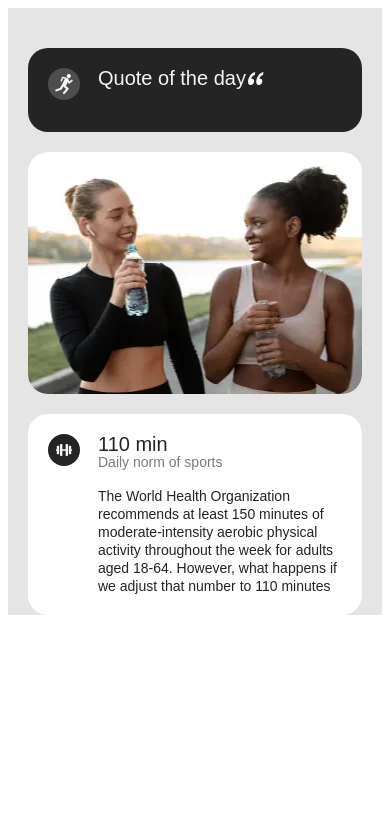
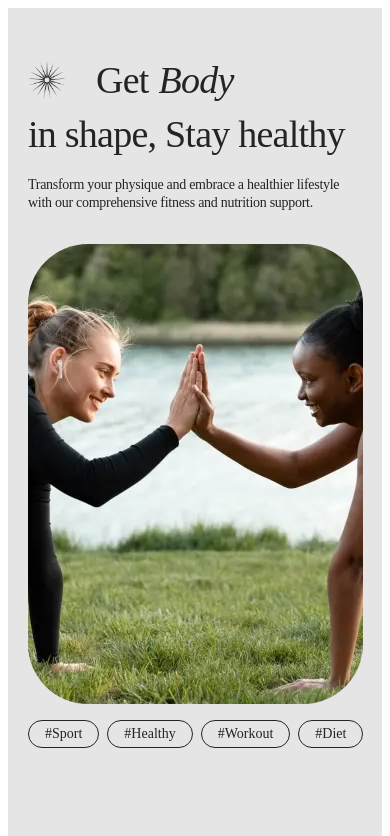
Before and after one commit to Andrii-Stanislav/js-team-project-crusaders, a website built with Vite: page src/index.html in a window 390 px wide. Shown: the top 836 px of the page. Built offline with nearby package versions, Linux system fonts and the light colour scheme.

Commit message:
Line Hero first commit

```diff
--- /dev/null
+++ b/src/css/hero.css
@@ -0,0 +1,225 @@
+.contaniner-hero {
+  display: flex;
+  justify-content: space-between;
+}
+
+
+.hero {
+  display: flex;
+  flex-direction: column;
+  justify-content: space-between;
+  padding-top: 50px;
+  padding-bottom: 50px;
+}
+
+.hero-container {
+  display: flex;
+  flex-direction: column;
+  padding-bottom: 32px;
+}
+
+.hero-title {
+  display: flex;
+  flex-wrap: wrap;
+  align-items: center;
+  color: #242424;
+  font-family: "DM Sans";
+  font-size: 74px;
+  font-style: normal;
+  font-weight: 400;
+  line-height: 1.00;
+  letter-spacing: -0.02em;
+  max-width: 698px;
+  justify-content: flex-start;
+  gap: 10px;
+}
+
+@media (max-width: 767.98px) {
+  .hero-title {
+    color: #242424;
+    font-family: "DM Sans";
+    font-size: 38px;
+    font-style: normal;
+    font-weight: 400;
+    line-height: 1.16;
+    letter-spacing: -0.02em;
+  }
+}
+
+.sun-icon {
+  margin-right: 20px;
+}
+
+@media (max-width: 767.98px) {
+  .sun-icon {
+    width: 38px;
+    height: 38px;
+    flex-shrink: 0;
+  }
+}
+
+.hero-title-accent {
+  color: #242424;
+  font-family: "DM Sans";
+  font-size: 74px;
+  font-style: italic;
+  font-weight: 400;
+  line-height: 1.00;
+  letter-spacing: -0.02em;
+
+}
+
+@media (max-width: 767.98px) {
+  .hero-title-accent {
+    color: #242424;
+    font-family: "DM Sans";
+    font-size: 38px;
+    font-style: italic;
+    font-weight: 400;
+    line-height: 1.00;
+    letter-spacing: -0.02em;
+  }
+}
+
+p {
+  color: #242424;
+  padding-top: 20px;
+  font-family: "DM Sans";
+  font-size: 18px;
+  font-style: normal;
+  font-weight: 400;
+  line-height: 1.33;
+  letter-spacing: -0.02em;
+
+}
+
+@media (max-width: 767.98px) {
+  p {
+    color: #242424;
+
+    font-family: "DM Sans";
+    font-size: 14px;
+    font-style: normal;
+    font-weight: 400;
+    line-height: 1.29;
+    letter-spacing: -0.02em;
+  }
+}
+
+.hero-hashtags {
+  display: flex;
+  flex-direction: column;
+  padding-bottom: 32px;
+}
+
+.tags-list {
+  display: flex;
+  width: 197px;
+  justify-content: flex-end;
+  align-items: flex-start;
+  align-content: flex-start;
+  gap: 8px;
+  flex-wrap: wrap;
+  list-style: none;
+}
+
+.tags-list2 {
+  display: flex;
+  justify-content: flex-end;
+  align-items: flex-start;
+  gap: 8px;
+  padding-top: 16px;
+}
+
+@media (max-width: 767.98px) {
+  .tags-list2 {
+    justify-content: flex-start;
+  }
+}
+
+@media only screen and (min-width: 1439.98px) {
+  .tags-list2 {
+    display: none;
+  }
+}
+
+.tag {
+  display: flex;
+  padding: 4px 16px;
+  justify-content: center;
+  align-items: center;
+  gap: 10px;
+  border-radius: 30px;
+  border: 1px solid #242424;
+}
+
+@media (max-width: 767.98px) {
+  .tag {
+    color: #242424;
+    font-family: "DM Sans";
+    font-size: 14px;
+    font-style: normal;
+    font-weight: 400;
+    line-height: 1.29;
+  }
+}
+
+.hero-image {
+  display: flex;
+  justify-content: center;
+  align-items: center;
+  border-radius: 60px;
+
+}
+
+@media screen and (min-width: 320px) and (max-width: 1439.98px) {
+  .destop {
+    display: none;
+  }
+}
+
+@media screen and (min-width: 320px) and (max-width: 767.98px) {
+  .tablet {
+    display: none;
+  }
+}
+
+@media screen and (min-width: 1439.98px) {
+  .tablet {
+    display: none;
+  }
+}
+
+@media screen and (min-width: 767px) {
+  .mobile {
+    display: none;
+  }
+}
+
+@media screen and (max-width: 319.98px) {
+
+  .destop,
+  .tablet {
+    display: none;
+  }
+}
+
+.hero-hashtags {
+  border-radius: 20px;
+  display: flex;
+  justify-content: space-between;
+  align-items: center;
+  align-items: flex-end;
+}
+
+.hero-image2 {
+  border-radius: 20px;
+  display: inline-flex;
+  align-items: center;
+}
+
+@media screen and (max-width: 1439.98px) {
+  .hero-hashtags {
+    display: none;
+  }
+}
--- a/src/css/styles.css
+++ b/src/css/styles.css
@@ -6,7 +6,7 @@
 */
 @import url('./reset.css');
 @import url('./base-ui.css');
-
+@import url('./hero.css');
 @import url('./header.css');
 @import url('./modal.css');
 @import url('./modal-exercise.css');
--- a/src/index.html
+++ b/src/index.html
@@ -1,5 +1,6 @@
 <!DOCTYPE html>
 <html lang="en">
+
 <head>
   <meta charset="UTF-8" />
   <link rel="icon" type="image/svg+xml" href="/favicon.svg" />
@@ -7,11 +8,12 @@
   <title>Your Energy</title>
   <link rel="stylesheet" href="./css/styles.css" />
 </head>
+
 <body>
 
 
 
-
+  <load src="partials/hero.html" />
   <load src="partials/header.html" />
   <main>
     <load src="./partials/quote.html" />
@@ -19,4 +21,5 @@
   <load src="partials/modal.html" />
   <script type="module" src="./main.js"></script>
 </body>
+
 </html>
--- /dev/null
+++ b/src/partials/hero.html
@@ -0,0 +1,33 @@
+<section class="hero">
+  <div class="container">
+    <div class="contaniner-hero">
+      <div class="hero-container">
+        <h1 class="hero-title">
+          <img src="../img/hero/sun.png" alt="Sun" width="59px" height="59px" class="sun-icon" /> Get <span
+            class="hero-title-accent">Body</span> in shape, Stay healthy
+        </h1>
+        <p>Transform your physique and embrace a healthier lifestyle with our comprehensive fitness and nutrition
+          support.</p>
+      </div>
+      <div class="hero-hashtags">
+        <img src="../img/hero/hero-desktop2.webp" alt="Legs" width="168px" height="100px" class="hero-image2">
+        <ul class="tags-list">
+          <li class="tag">#Sport</li>
+          <li class="tag">#Healthy</li>
+          <li class="tag">#Workout</li>
+          <li class="tag">#Diet</li>
+        </ul>
+      </div>
+    </div>
+    <img src="../img/hero/hero-desktop.webp" alt="Two women" class="hero-image destop">
+    <img src="../img/hero/hero-tablet.webp" alt="Two women" class="hero-image tablet">
+    <img src="../img/hero/hero-mobile.webp" alt="Two women" class="hero-image mobile">
+    <ul class="tags-list2">
+      <li class="tag">#Sport</li>
+      <li class="tag">#Healthy</li>
+      <li class="tag">#Workout</li>
+      <li class="tag">#Diet</li>
+    </ul>
+  </div>
+
+</section>
```
Also changed, not shown: src/favorites.html (+5 -1 lines), src/img/hero/hero-desktop.webp (added), src/img/hero/hero-desktop2.webp (added), src/img/hero/hero-desktop2@2x.webp (added), src/img/hero/hero-desktop@2x.webp (added), src/img/hero/hero-mobile.webp (added), src/img/hero/hero-mobile@2x.webp (added), src/img/hero/hero-tablet.webp (added), src/img/hero/hero-tablet@2x.webp (added), src/img/hero/hero.webp (added), src/img/hero/sun.png (added). Lines whose indentation alone changed are shown as unchanged.
